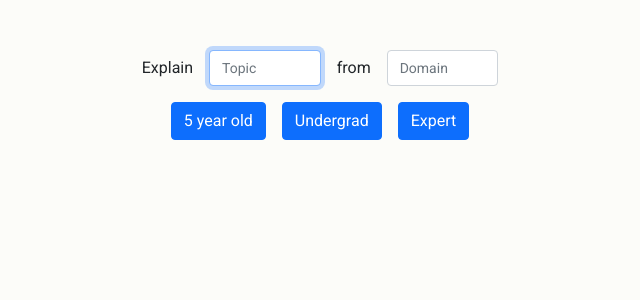
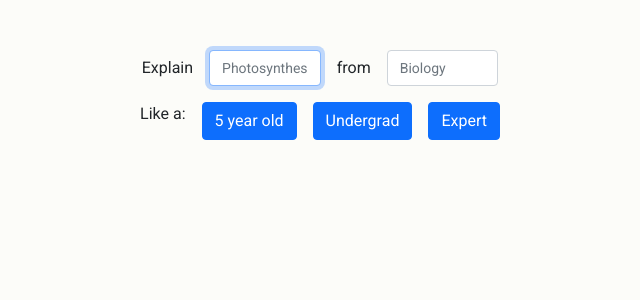
Before and after one commit to AryanDeore/Flashcard, a Flask app: page / in a window 1280 px wide. Shown: the top 300 px of the page, without its empty margins (320-960 px from the left). Run offline with Flask 3, Linux system fonts and the light colour scheme; some libraries are stand-ins or nearby versions.

Commit message:
changed placeholdera

```diff
--- a/templates/index.html
+++ b/templates/index.html
@@ -17,11 +17,13 @@
     <div class="container text-center">
         <form id="explain-form" method="POST" class="d-flex justify-content-center align-items-center mb-3">
             <span class="mx-2">Explain</span>
-            <input type="text" class="form-control custom-input mx-2" name="topic" placeholder="Topic" required>
+            <input type="text" class="form-control custom-input mx-2" name="topic" placeholder="Photosynthesis"
+                required>
             <span class="mx-2">from</span>
-            <input type="text" class="form-control custom-input mx-2" name="domain" placeholder="Domain" required>
+            <input type="text" class="form-control custom-input mx-2" name="domain" placeholder="Biology" required>
         </form>
         <div class="d-flex justify-content-center mb-4">
+            <span class="mx-2">Like a:</span>
             <button type="submit" form="explain-form" class="btn btn-primary mx-2" name="level" value="5 year old">5
                 year old</button>
             <button type="submit" form="explain-form" class="btn btn-primary mx-2" name="level"
```
